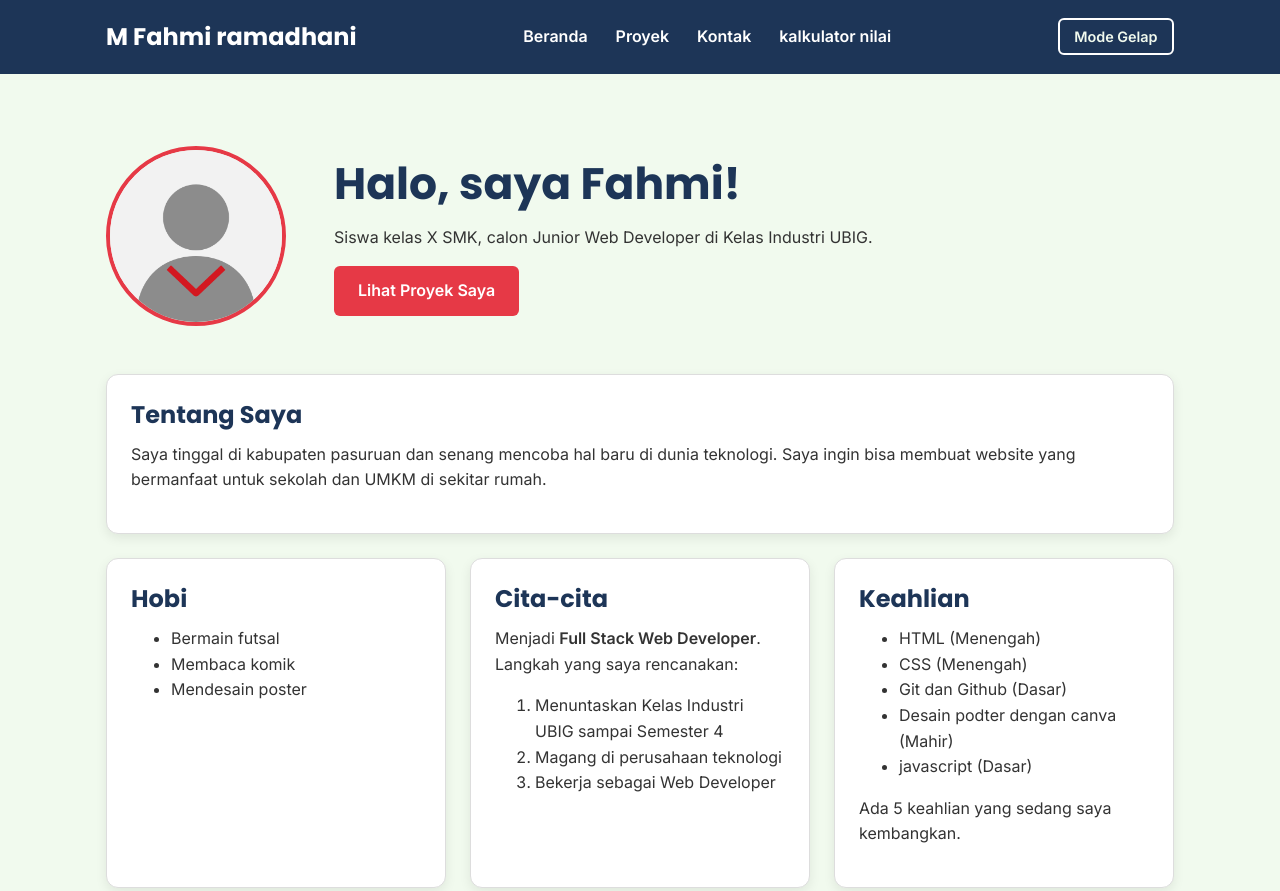
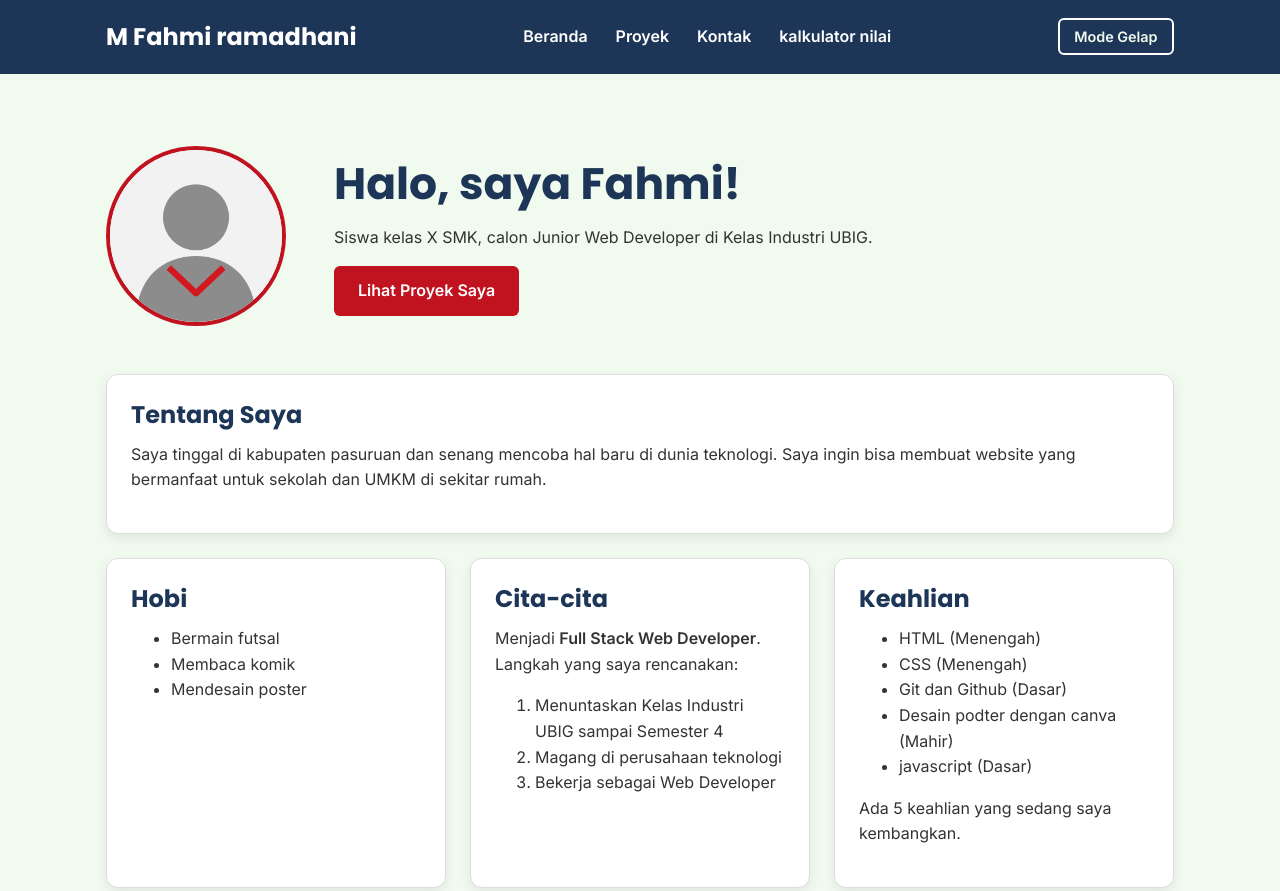
Before and after one commit to Fahmi-Rama/Portofolio---M.-Fahmi-ramadhani, a plain HTML site: page index.html in a window 1280 px wide. Shown: the top 891 px of the page. Drawn offline with Linux system fonts and the light colour scheme.

Commit message:
fix: perbaiki kontras, meta description, dan ukuran gambar

```diff
--- a/Js/main.js
+++ b/Js/main.js
@@ -83,7 +83,7 @@ function buatKartu(item) {
   <article class="kartu">
    <span class="label">${item.kategori}</span>
    <h3>${item.judul}</h3>
-   <img src="${item.gambar}" alt= "${item.alt}" width="280">
+   <img src="${item.gambar}" alt= "${item.alt}" width="280" height="184">
    <p>${item.deskripsi}</p>
   </article> `;
 }
--- a/css/style.css
+++ b/css/style.css
@@ -7,8 +7,8 @@
    :root {
   --warna-utama: #1D3557;
   --warna-judul: #1D3557;
-  --warna-aksen: #E63946;
-  --warna-tautan: #E63946;
+  --warna-aksen: #C1121F;
+  --warna-tautan: #C1121F;
   --warna-latar: #F1FAEE;
   --warna-teks: #333333;
   --warna-kartu: #FFFFFF;
@@ -316,7 +316,7 @@ footer a {
 body.gelap {
   --warna-utama: #0B1526;
   --warna-judul: #A8DADC;
-  --warna-tautan: #FF8A8A;
+  --warna-tautan: #C1121F;
   --warna-latar: #121A24;
   --warna-teks: #E3E8EE;
   --warna-kartu: #1C2836;
--- a/index.html
+++ b/index.html
@@ -3,6 +3,7 @@
 <head>
   <meta charset="UTF-8">
   <meta name="viewport" content="width=device-width, initial-scale=1.0">
+  <meta name="description" content="Portofolio M Fahmi ramadhani, siswa SMK calon junior web Developer di kelas industri UBIG.">
   <title>Fahmi ramadhani | Beranda</title>
   <link rel="preconnect" href="https://fonts.googleapis.com">
   <link rel="preconnect" href="https://fonts.gstatic.com" crossorigin>
@@ -44,7 +45,7 @@
   <main>
     <div class="container">
       <section class="hero">
-        <img src="img/foto-profil.png" alt="Foto profil Fahmi Pratama" width="180">
+        <img src="img/foto-profil.png" alt="Foto profil Fahmi Pratama" width="180" height="180">
         <div>
           <h2>Halo, saya Fahmi!</h2>
           <p>Siswa kelas X SMK, calon Junior Web Developer di Kelas Industri UBIG.</p>
```
Also changed, not shown: kontak.html (+1 -0 lines), proyek.html (+1 -0 lines).
